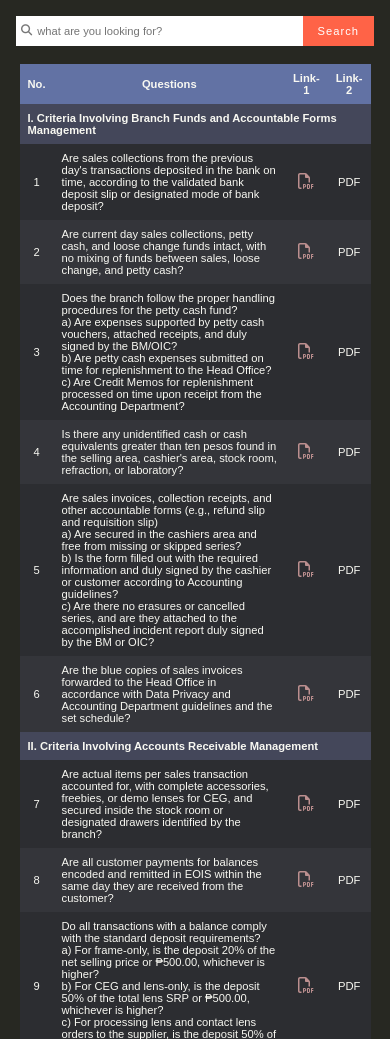
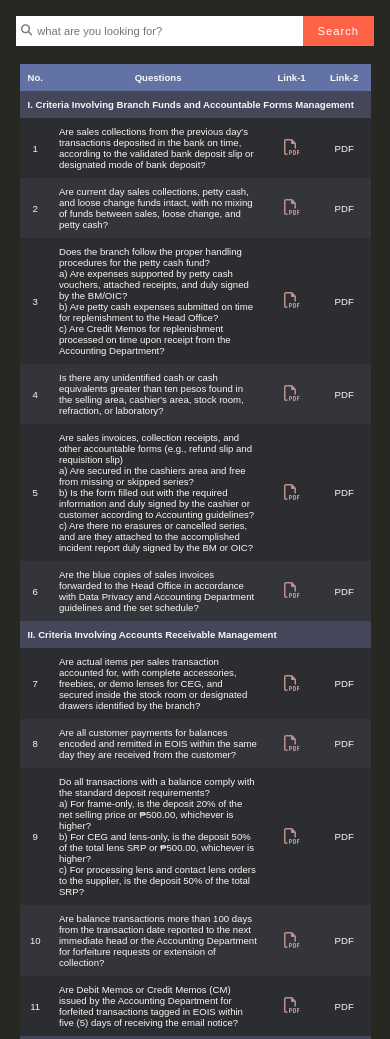
Before and after one commit to Rhon23josh/BE_Checklist, a plain HTML site: page index.html in a window 390 px wide. Shown: the top 1039 px of the page. Drawn offline with Linux system fonts and the light colour scheme.

Commit message:
Update styles.css

```diff
--- a/styles.css
+++ b/styles.css
@@ -133,8 +133,13 @@ span {
   /* Reduce table font size and spacing */
   td,
   th {
-    font-size: 0.7rem;
+    font-size: 0.6rem;
     padding: 0.5rem;
+  }
+
+  table tr > th:nth-of-type(3),
+  table tr > th:nth-of-type(4) {
+    width: 15%;
   }
 
   /* Reduce table caption margin */
```
